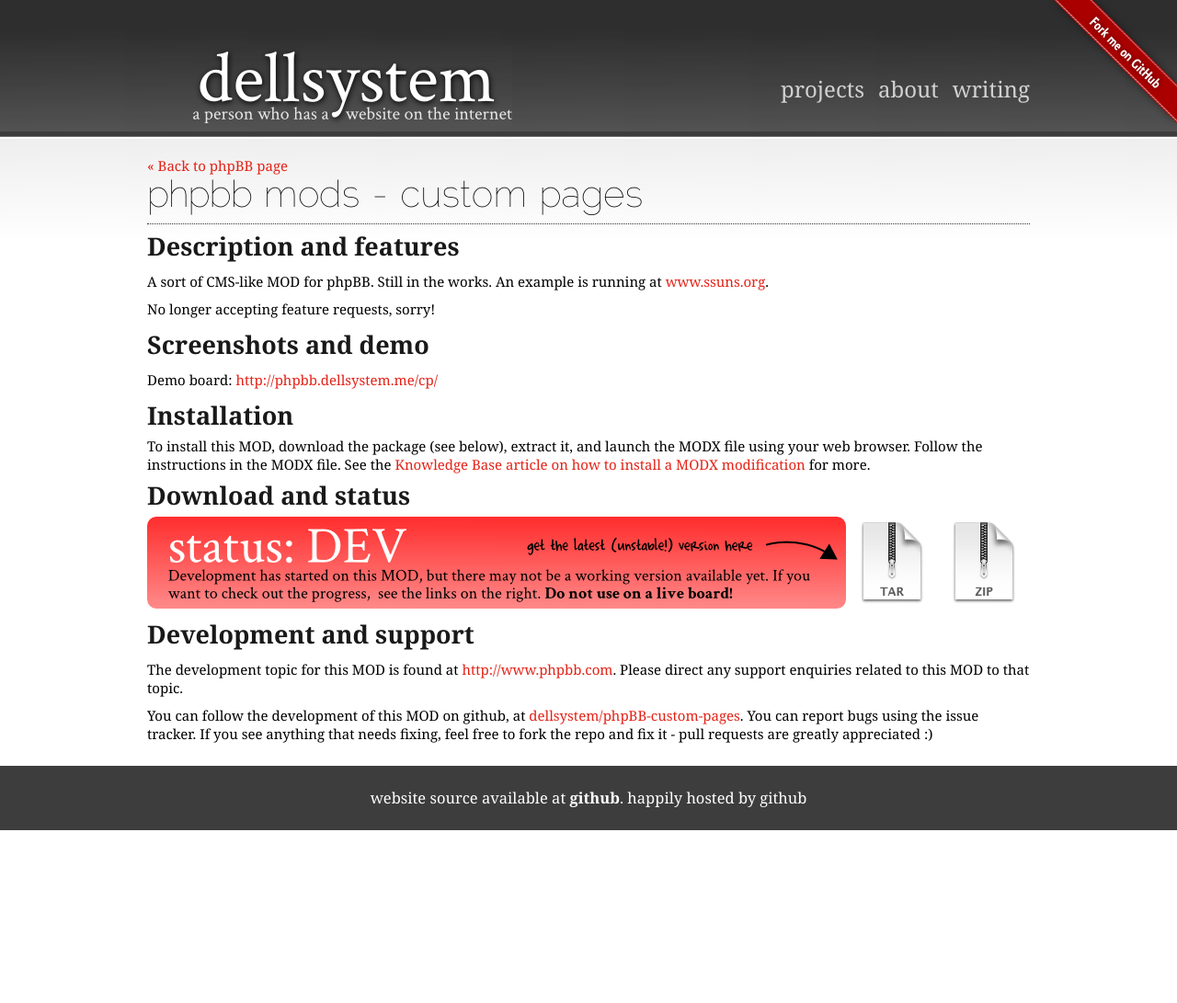
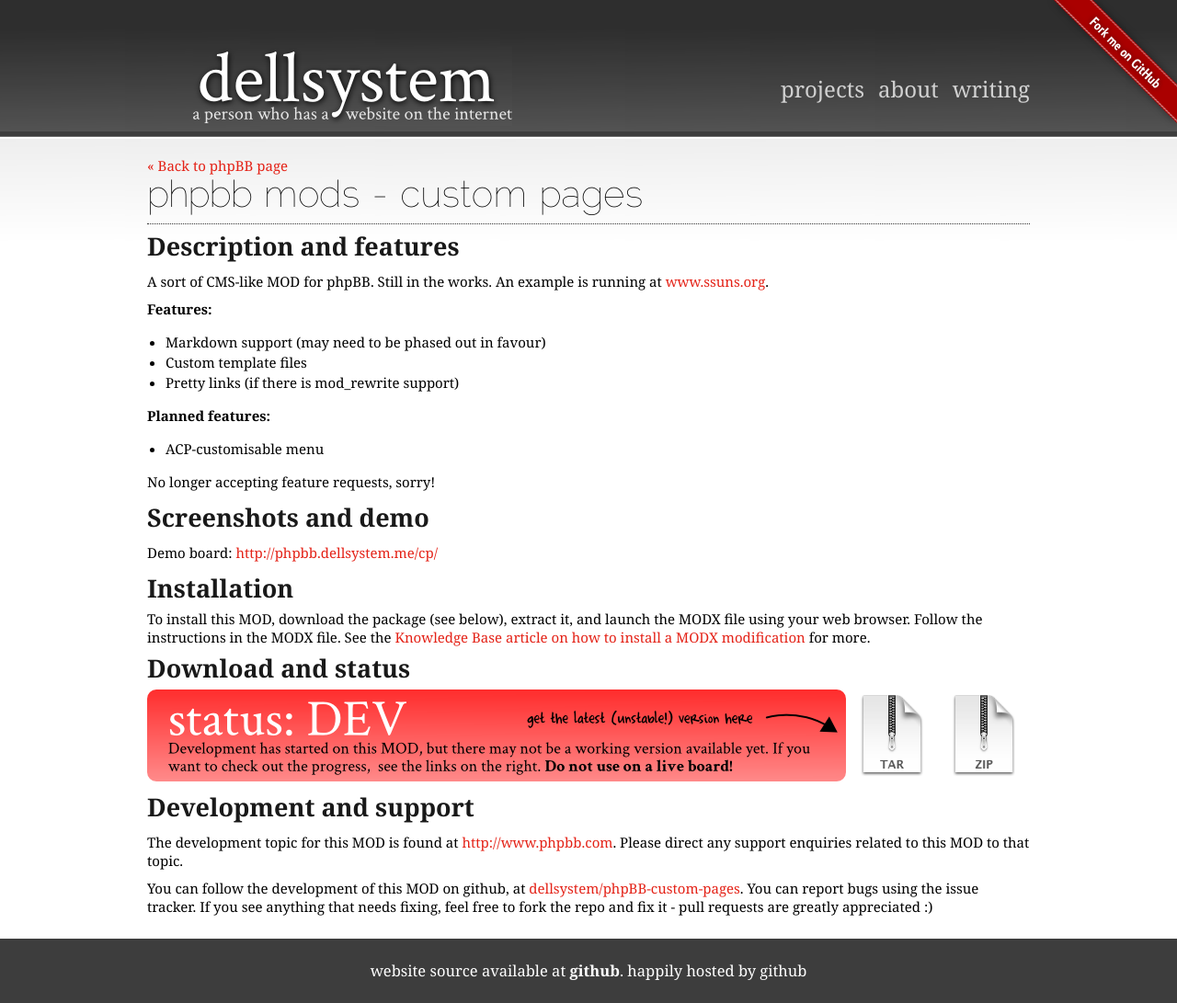
Before and after one commit to dellsystem/dellsystem.github.io, a Jekyll site: the page built from phpbb-custom-pages.md, in a window 1280 px wide. Shown: the whole page at 92% size. Built offline with Jekyll 4.4.1, drawn with Linux system fonts in a browser that asks for light colours; before the commit the page ends 903 px from its top, so only the background shows below that.

Commit message:
small update for phpBB-custom-pages

```diff
--- a/phpbb-custom-pages.md
+++ b/phpbb-custom-pages.md
@@ -4,7 +4,16 @@ layout: mod
 topic-url: http://www.phpbb.com
 repo-name: phpBB-custom-pages
 demo-url: http://phpbb.dellsystem.me/cp/
-status: DEV
 ---
 
 A sort of CMS-like MOD for phpBB. Still in the works. An example is running at [www.ssuns.org](http://www.ssuns.org).
+
+**Features:**
+
+*	Markdown support (may need to be phased out in favour)
+*	Custom template files
+*	Pretty links (if there is mod_rewrite support)
+
+**Planned features:**
+
+*	ACP-customisable menu
```
